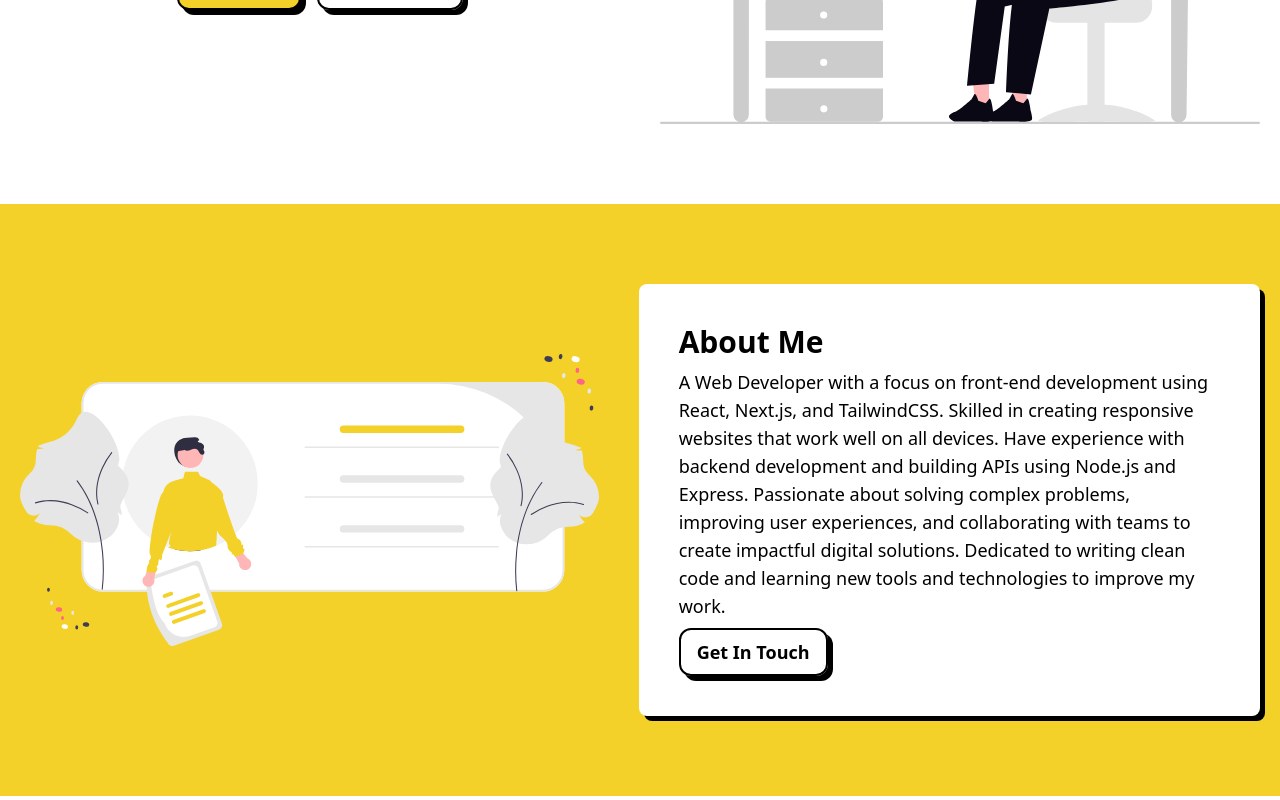
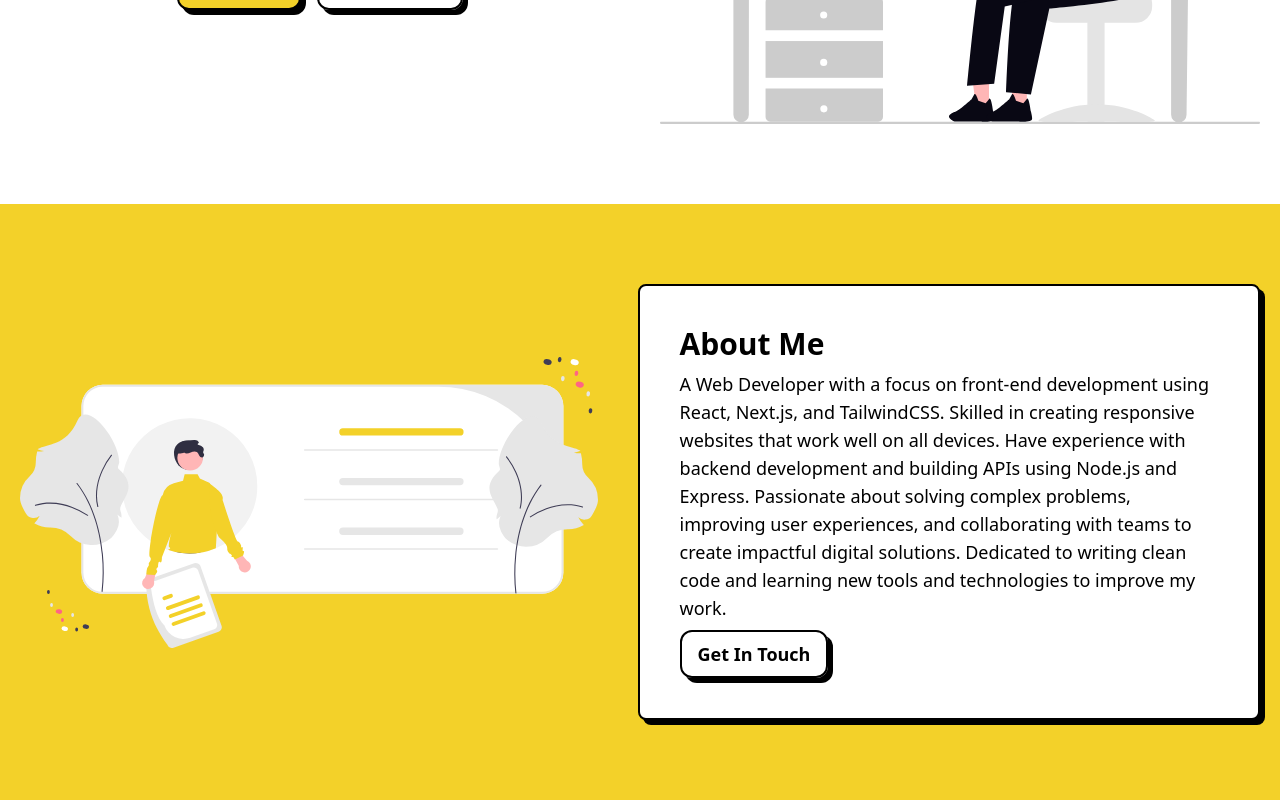
Before and after one commit to husamXA1/husam-portfolio, a Next.js app: page / in a window 1280 px wide. Shown: the part 389-1189 px from the top of the page. Built offline with nearby package versions, Linux system fonts and the light colour scheme.

Commit message:
Add border styling to shadowed class in globals.css

```diff
--- a/app/globals.css
+++ b/app/globals.css
@@ -12,6 +12,7 @@
 }
 
 .shadowed {
+  @apply border-2 border-black;
   box-shadow: 5px 5px 0 black;
 }
 
```
